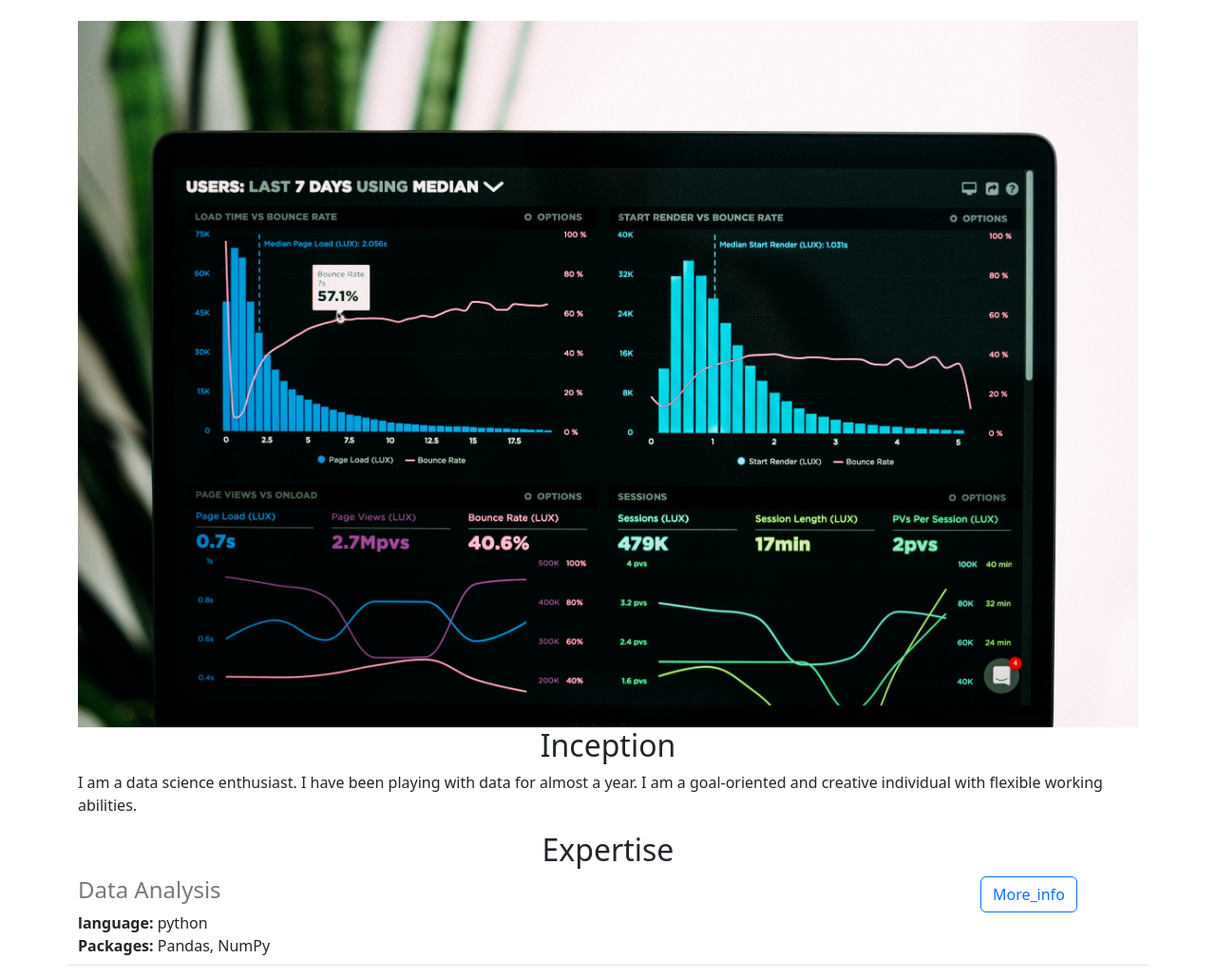
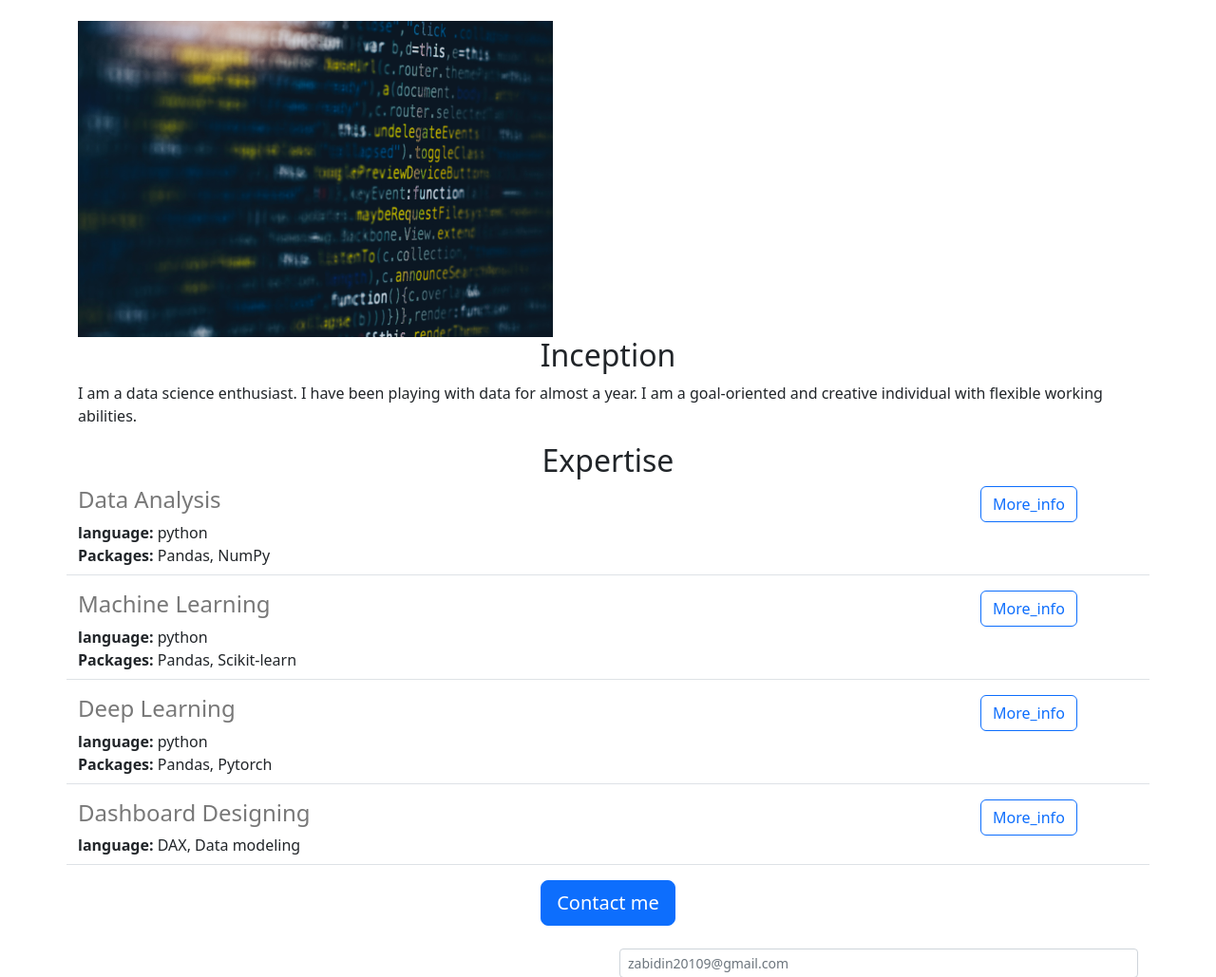
Before and after one commit to Zabidin24/Portfolio-website-v2, a Flask app: page / in a window 1280 px wide. Shown: the part 58-1087 px from the top of the page at 95% size. Run offline with Flask 2, Linux system fonts and the light colour scheme.

Commit message:
image repositioning

```diff
--- a/templates/home.html
+++ b/templates/home.html
@@ -6,15 +6,19 @@
   <meta charset="utf-8">
     <meta name="viewport" content="width=device-width, initial-scale=1">
   <link href="https://cdn.jsdelivr.net/npm/bootstrap@5.2.3/dist/css/bootstrap.min.css" rel="stylesheet" integrity="sha384-rbsA2VBKQhggwzxH7pPCaAqO46MgnOM80zW1RWuH61DGLwZJEdK2Kadq2F9CUG65" crossorigin="anonymous">
+   <style>
 
+   </style>
 
 </head>
 <body>
   {% include 'nav.html' %}
   <div class="container" >
    <h1 class="text-center mt-2 mb-4"> {{page_name}} </h1>
-  <img class="img-fluid"
-src="https://portfoliowebsite.zainabidin24.repl.co/static/Portfolio.jpg" >
+
+    <img  src="/static/new.jpg" class="mx-auto" style="width: 500px;" >
+
+
  <h2 class="text-center"> Inception</h2>
   <p> I am a data science enthusiast. I have been playing with data for almost a year. I am a goal-oriented and creative individual with flexible working abilities.</p>
   <h2 class="text-center"> Expertise  </h2>
@@ -23,12 +27,17 @@ src="https://portfoliowebsite.zainabidin24.repl.co/static/Portfolio.jpg" >
 
    {% include 'jobitem.html' %}
       {% endfor %}
+
     </div>
   <div style="text-align:center;" >
   <a href="mailto:zabidin20109@gmail.com?subject=Enquiry about your{{exp['title']}} &body=Hello%20there!%0D%0AI%20am%20interested%20in%20your%20services" type="button" class="btn btn-primary btn-lg"> Contact me</a>
+
     </div>
+
   </div>
+
   {% include 'footer.html' %}
+
 </body>
 
 </html>
```
Also changed, not shown: static/new.jpg (added).
